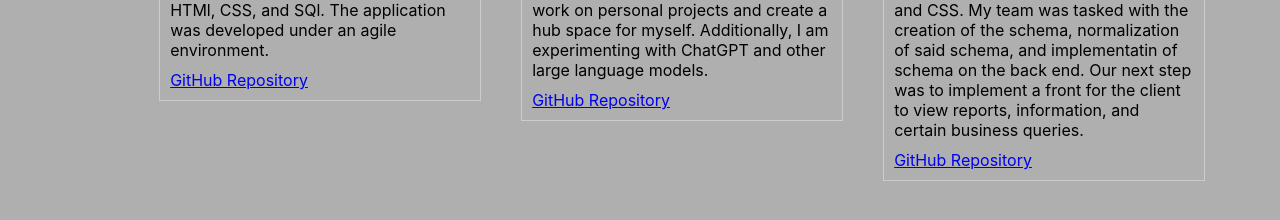
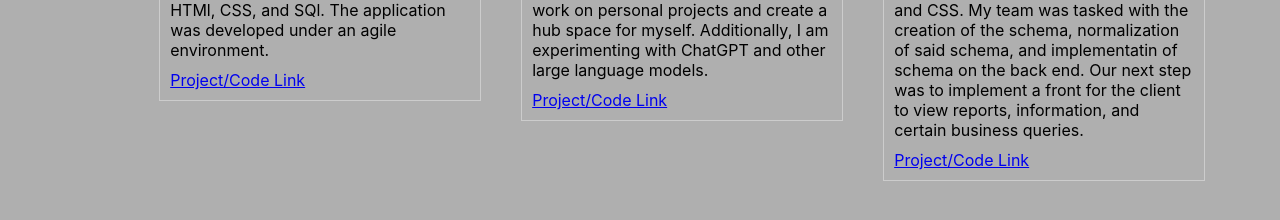
Before and after one commit to phillipgarcia12/amplifyapp, a React (Create React App) app: page / in a window 1280 px wide. Shown: the part 249-469 px from the top of the page. Built offline with nearby package versions, Linux system fonts and the light colour scheme.

Commit message:
Changed "github repo" to link project/code link Furman art galleery github repo has been completely updated

```diff
--- a/src/projectCard.js
+++ b/src/projectCard.js
@@ -17,7 +17,7 @@ const ProjectCard = ({ title, description, githubRepo }) => {
       <h3>{title}</h3>
       <p style={{ flex: '1', marginBottom: '10px' }}>{description}</p>
       <a href={githubRepo} target="_blank" rel="noopener noreferrer">
-        GitHub Repository
+        Project/Code Link
       </a>
     </div>
   );
```
